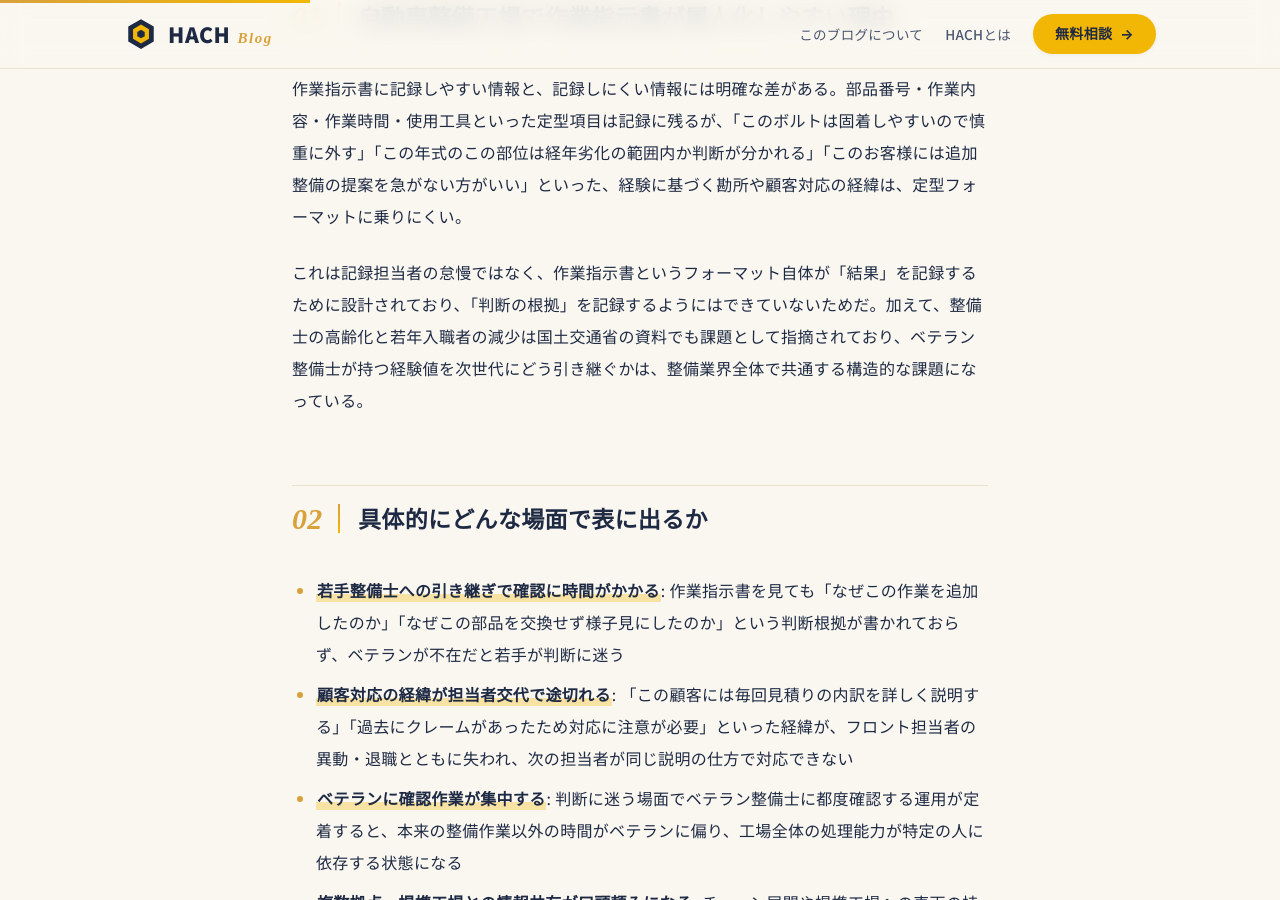
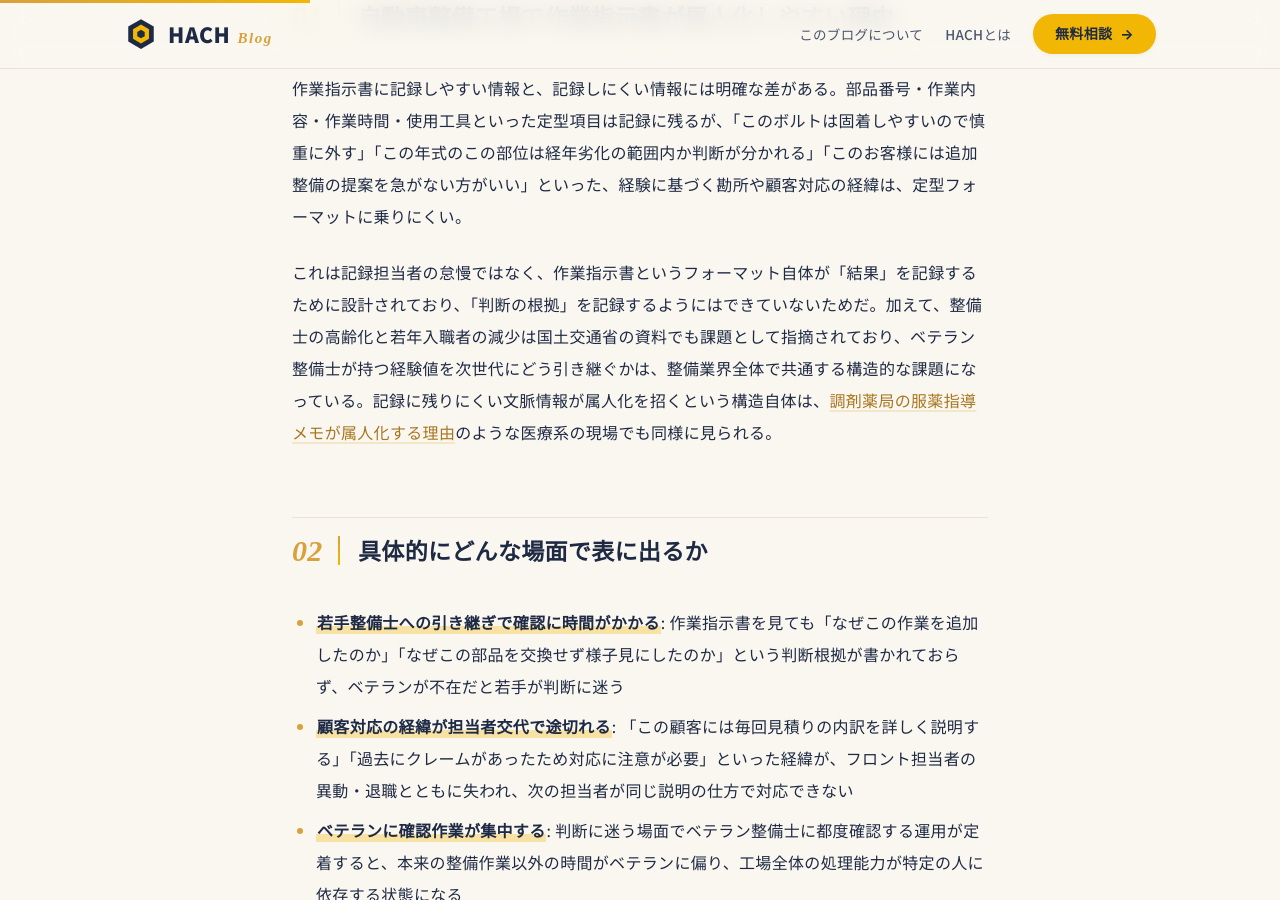
Before and after one commit to ismweb-ai/hach-blog, a Jekyll site: the page built from _posts/2026-11-06-jidousha-seibi-koujou-sagyou-shijisho-zokujinka-beteran-kan-fuan.md, in a window 1280 px wide and 900 px high, scrolled down 1034 px. Built offline with Jekyll 4.4.1, drawn with Linux system fonts in a browser that asks for light colours; some web fonts are replaced.

Commit message:
内部リンク保守: 業種特化ニッチ4本(薬局・動物病院・保育園・整備工場)の孤立記事を相互参照で解消
Co-Authored-By: Claude Sonnet 5 <noreply@anthropic.com>
Claude-Session: https://claude.ai/code/session_01GMXYZrTfiBwCLQyZkK4aHm

```diff
--- a/_posts/2026-11-06-jidousha-seibi-koujou-sagyou-shijisho-zokujinka-beteran-kan-fuan.md
+++ b/_posts/2026-11-06-jidousha-seibi-koujou-sagyou-shijisho-zokujinka-beteran-kan-fuan.md
@@ -14,7 +14,7 @@ category: 業務効率化
 
 作業指示書に記録しやすい情報と、記録しにくい情報には明確な差がある。部品番号・作業内容・作業時間・使用工具といった定型項目は記録に残るが、「このボルトは固着しやすいので慎重に外す」「この年式のこの部位は経年劣化の範囲内か判断が分かれる」「このお客様には追加整備の提案を急がない方がいい」といった、経験に基づく勘所や顧客対応の経緯は、定型フォーマットに乗りにくい。
 
-これは記録担当者の怠慢ではなく、作業指示書というフォーマット自体が「結果」を記録するために設計されており、「判断の根拠」を記録するようにはできていないためだ。加えて、整備士の高齢化と若年入職者の減少は国土交通省の資料でも課題として指摘されており、ベテラン整備士が持つ経験値を次世代にどう引き継ぐかは、整備業界全体で共通する構造的な課題になっている。
+これは記録担当者の怠慢ではなく、作業指示書というフォーマット自体が「結果」を記録するために設計されており、「判断の根拠」を記録するようにはできていないためだ。加えて、整備士の高齢化と若年入職者の減少は国土交通省の資料でも課題として指摘されており、ベテラン整備士が持つ経験値を次世代にどう引き継ぐかは、整備業界全体で共通する構造的な課題になっている。記録に残りにくい文脈情報が属人化を招くという構造自体は、[調剤薬局の服薬指導メモが属人化する理由](/2026/11/chouzai-yakkyoku-yakureki-fukuyaku-shidou-zokujinka-fuan/)のような医療系の現場でも同様に見られる。
 
 ## 具体的にどんな場面で表に出るか
 
```
Also changed, not shown: _posts/2026-11-05-chouzai-yakkyoku-yakureki-fukuyaku-shidou-zokujinka-fuan.md (+1 -1 lines), _posts/2026-11-05-doubutsu-byouin-karute-moushiokuri-zokujinka-taiou-fuan.md (+1 -1 lines), _posts/2026-11-06-hoikuen-arerugi-joho-kyoyu-tantosha-zokujinka-goshoku-fuan.md (+2 -0 lines).
